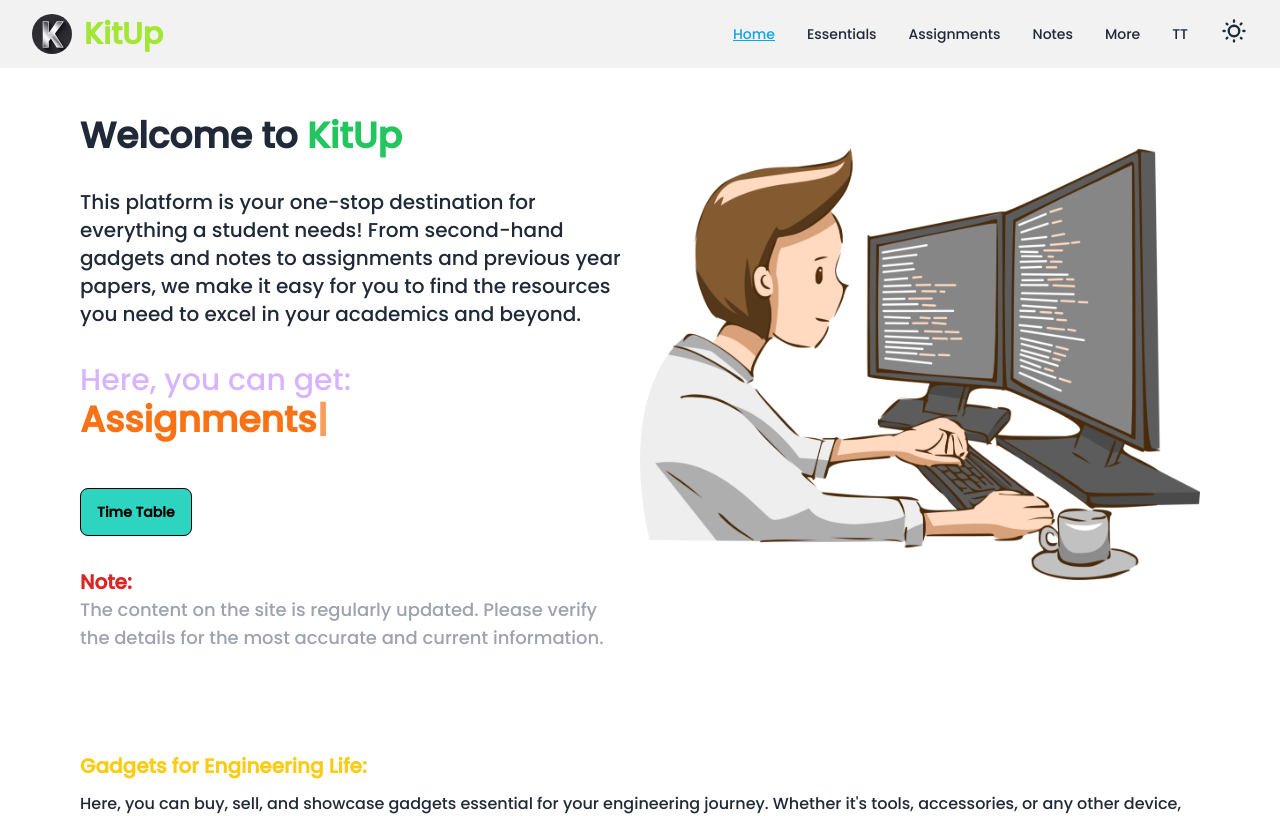
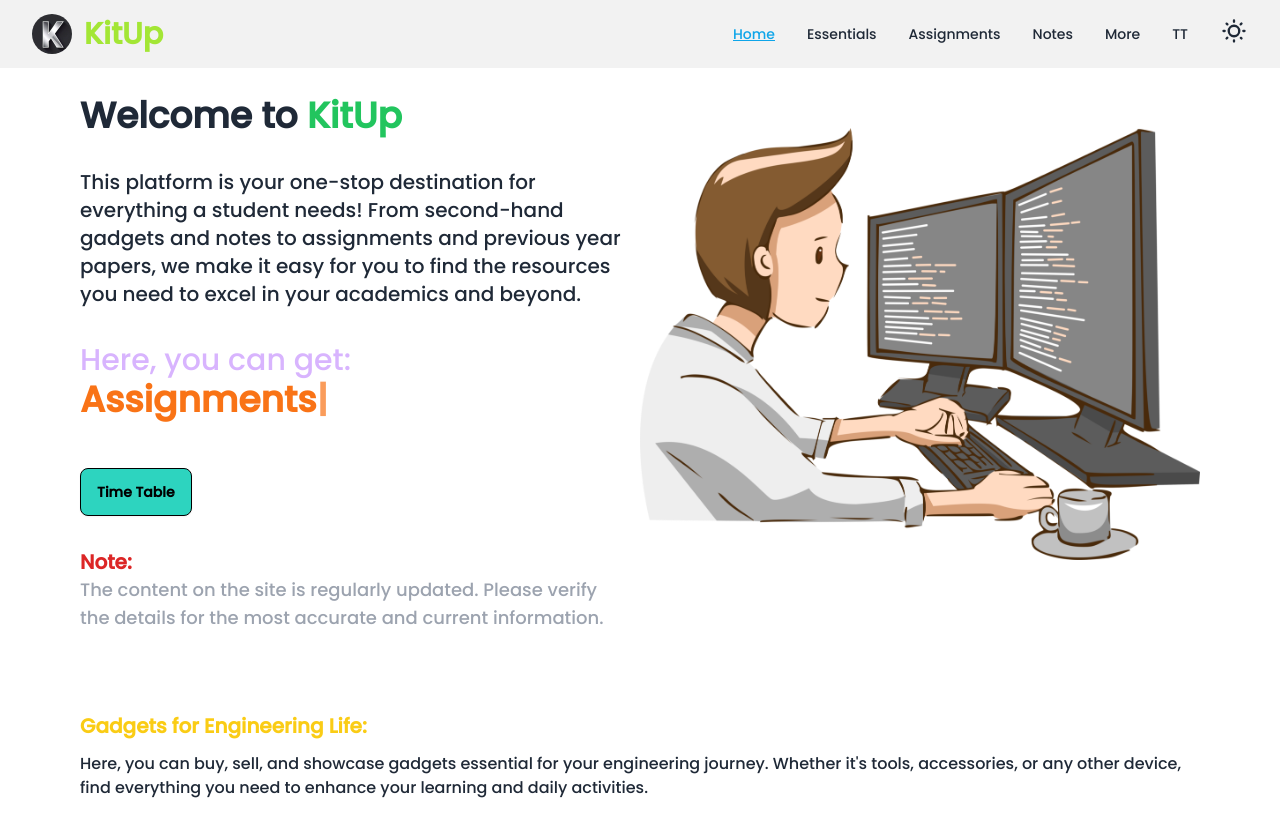
Before and after one commit to SatAlgo/SetUp, a React (Vite) app: page / in a window 1280 px wide. Shown: the top 816 px of the page. Built offline with nearby package versions, Linux system fonts and the light colour scheme.

Commit message:
removed padding

```diff
--- a/src/components/Banner.jsx
+++ b/src/components/Banner.jsx
@@ -4,7 +4,7 @@ import { Link } from "react-router-dom";
 
 function Banner() {
   return (
-    <div className="max-w-screen-2xl container mx-auto md:px-20 px-4 flex flex-col md:flex-row my-5">
+    <div className="max-w-screen-2xl container mx-auto md:px-20 px-4 flex flex-col md:flex-row">
       <div className="w-full order-2 md:order-1 md:w-1/2 mt-12 md:mt-24">
         <div className="space-y-8">
           <h1 className="text-4xl font-bold">
--- a/src/components/Timetable.jsx
+++ b/src/components/Timetable.jsx
@@ -160,7 +160,7 @@ function Timetable() {
 
 
   return (
-    <div className="mt-[64px] md:mt-[68px] flex flex-col items-center justify-center min-h-screen bg-slate-100 dark:bg-slate-900 dark:text-white px-4">
+    <div className="mt-[64px] flex flex-col items-center justify-center min-h-screen bg-slate-100 dark:bg-slate-900 dark:text-white px-4">
       <h1 className="text-3xl font-bold mb-4 text-teal-400">Class Timetable SY</h1>
 
       <div className="mb-5">
```
